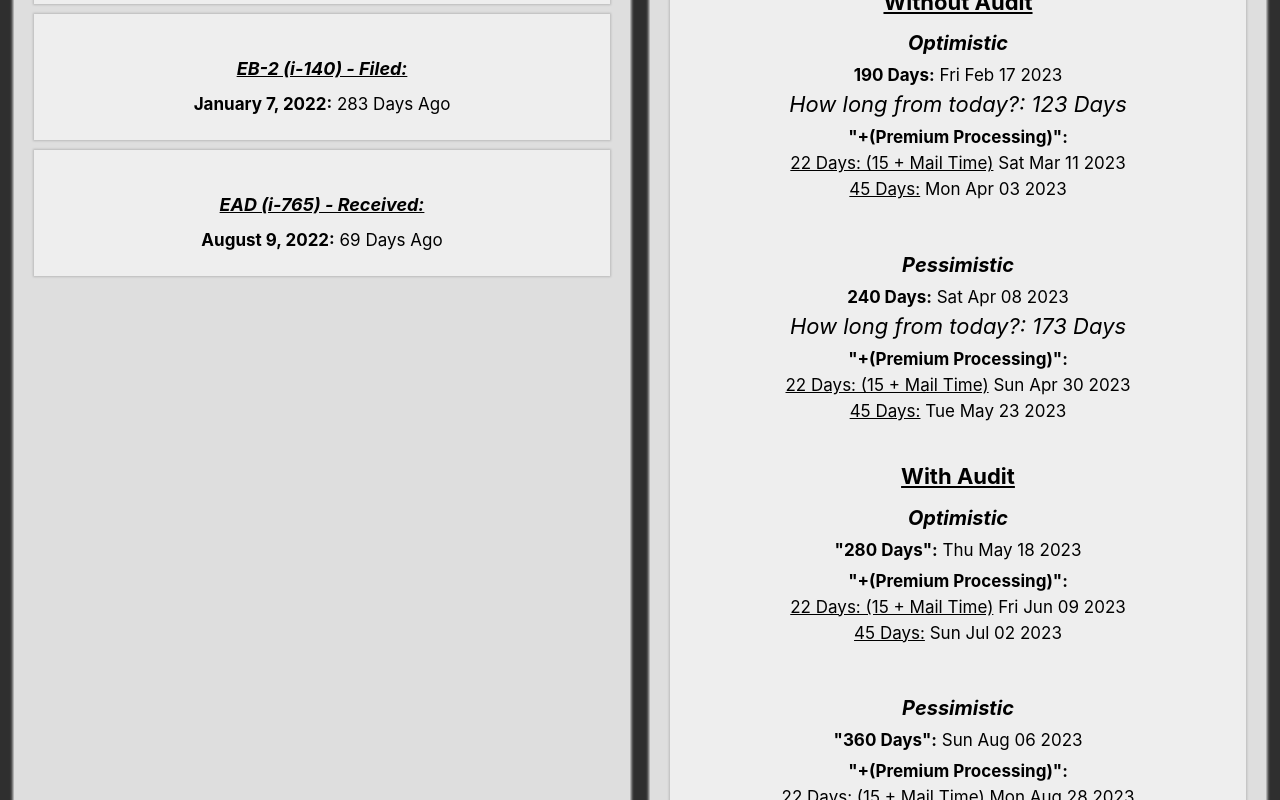
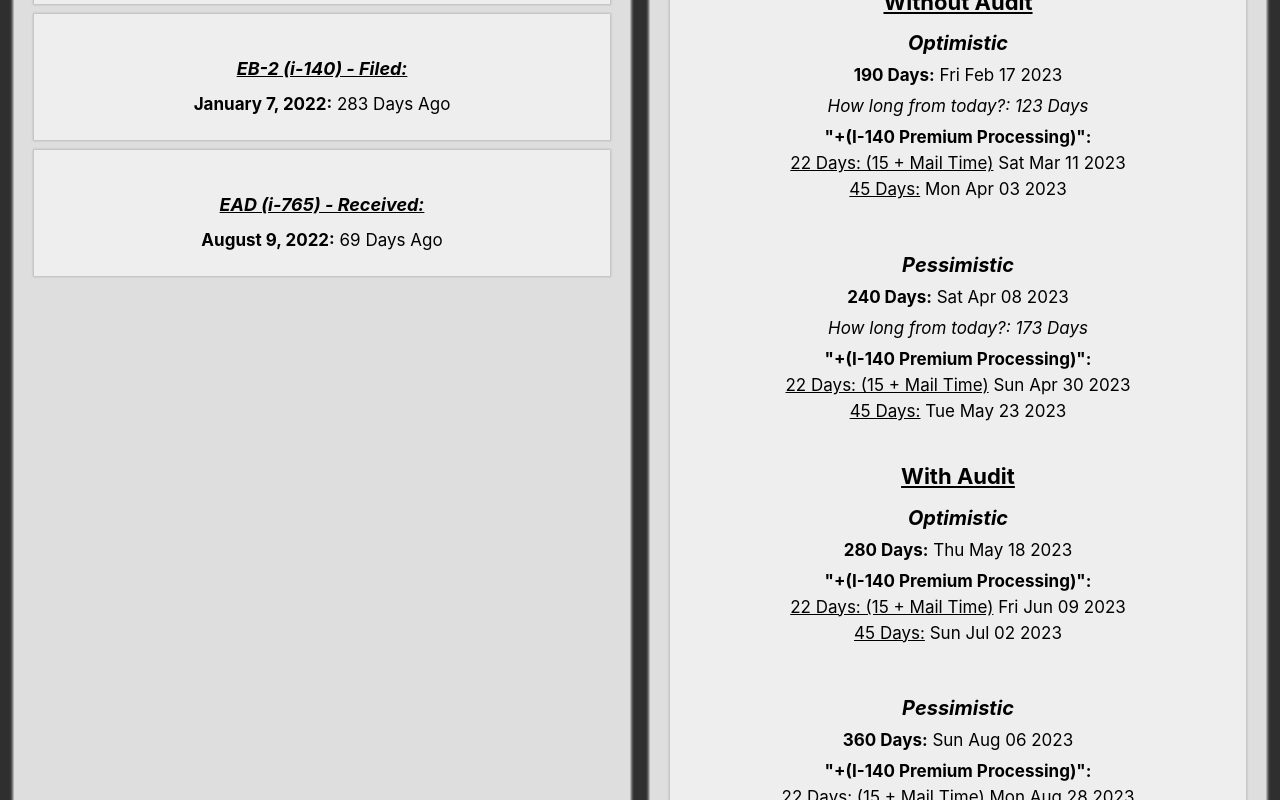
Before and after one commit to santialur/immiclock, a React (Create React App) app: page / in a window 1280 px wide. Shown: the part 220-1020 px from the top of the page. Built offline with nearby package versions, Linux system fonts and the light colour scheme.

Commit message:
Minor Updates in Title sizes

```diff
--- a/src/App.js
+++ b/src/App.js
@@ -76,7 +76,7 @@ function App() {
                 <i>How long from today?: {getDiff(addToDate(PERM_DATE_FILED, DOL_PERM_DAYS_GOOD))*-1} Days</i>
               </p>
               <p>
-                <b>"+(Premium Processing)":</b>
+                <b>"+(I-140 Premium Processing)":</b>
                 <br/>
                 <span><u>22 Days: (15 + Mail Time)</u> {convertToString(addToDate(PERM_DATE_FILED, DOL_PERM_DAYS_GOOD+22))} </span>
                 <br/>
@@ -93,7 +93,7 @@ function App() {
                 <i>How long from today?: {getDiff(addToDate(PERM_DATE_FILED, DOL_PERM_DAYS_BAD))*-1} Days</i>
               </p>
               <p>
-                <b>"+(Premium Processing)":</b>
+                <b>"+(I-140 Premium Processing)":</b>
                 <br/>
                 <span><u>22 Days: (15 + Mail Time)</u> {convertToString(addToDate(PERM_DATE_FILED, DOL_PERM_DAYS_BAD+22))} </span>
                 <br/>
@@ -104,11 +104,11 @@ function App() {
               <h1>With Audit</h1>
               <h2>Optimistic</h2>
               <p>
-                <b>"{DOL_PERM_DAYS_GOOD+DOL_PERM_DAYS_AUDIT_GOOD} Days":</b>
+                <b>{DOL_PERM_DAYS_GOOD+DOL_PERM_DAYS_AUDIT_GOOD} Days:</b>
                 <span> {convertToString(addToDate(PERM_DATE_FILED, DOL_PERM_DAYS_GOOD+DOL_PERM_DAYS_AUDIT_GOOD))} </span>
               </p>
               <p>
-                <b>"+(Premium Processing)":</b>
+                <b>"+(I-140 Premium Processing)":</b>
                 <br/>
                 <span><u>22 Days: (15 + Mail Time)</u> {convertToString(addToDate(PERM_DATE_FILED, DOL_PERM_DAYS_GOOD+DOL_PERM_DAYS_AUDIT_GOOD+22))} </span>
                 <br/>
@@ -118,11 +118,11 @@ function App() {
 
               <h2>Pessimistic</h2>
               <p>
-                <b>"{DOL_PERM_DAYS_BAD+DOL_PERM_DAYS_AUDIT_BAD} Days":</b>
+                <b>{DOL_PERM_DAYS_BAD+DOL_PERM_DAYS_AUDIT_BAD} Days:</b>
                 <span> {convertToString(addToDate(PERM_DATE_FILED, DOL_PERM_DAYS_BAD+DOL_PERM_DAYS_AUDIT_BAD))} </span>
               </p>
               <p>
-                <b>"+(Premium Processing)":</b>
+                <b>"+(I-140 Premium Processing)":</b>
                 <br/>
                 <span><u>22 Days: (15 + Mail Time)</u> {convertToString(addToDate(PERM_DATE_FILED, DOL_PERM_DAYS_BAD+DOL_PERM_DAYS_AUDIT_BAD+22))} </span>
                 <br/>
--- a/src/index.css
+++ b/src/index.css
@@ -14,14 +14,9 @@ code {
 
 p {
   margin: 5px 0;
-  font-size: 17px;
 }
 
-span {
-  font-size: 17px;
-}
-
-b {
+b, i, span, p {
   font-size: 17px;
 }
 
```
